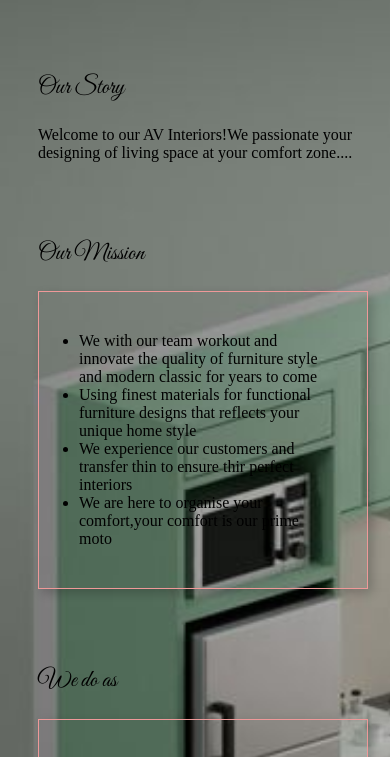
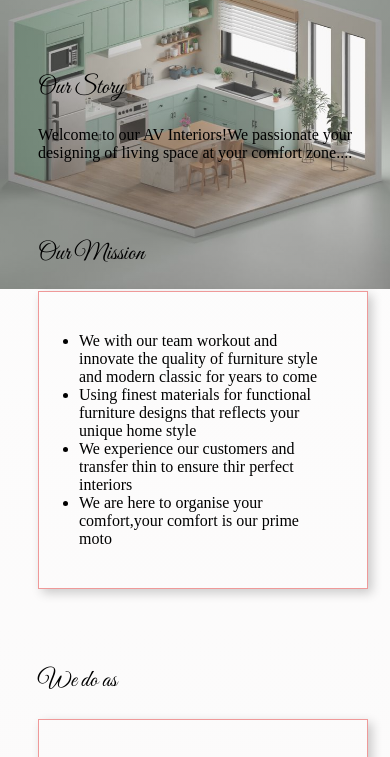
Before and after one commit to AvHomeInteriors/AV, a plain HTML site: page aboutus.html in a window 390 px wide. Shown: the part 101-858 px from the top of the page. Drawn offline with Linux system fonts and the light colour scheme; a web font is replaced by a local one.

Commit message:
Update aboutusstyle.css

```diff
--- a/styles/aboutusstyle.css
+++ b/styles/aboutusstyle.css
@@ -185,13 +185,13 @@ h2:hover{
 }
 @media only screen and (max-width: 768px) {
   body {
-    background-image: url('../images/Modern\ Kitchen\,\ Candi\ \ Pradipta\ Abiseka.jpg');
+    background-size:contain;
   }
 }
 
 /* For mobile phones */
 @media only screen and (max-width: 480px) {
   body {
-    background-image: url('../images/Modern\ Kitchen\,\ Candi\ \ Pradipta\ Abiseka.jpg');
+    background-size:contain;
   }
 }
```
